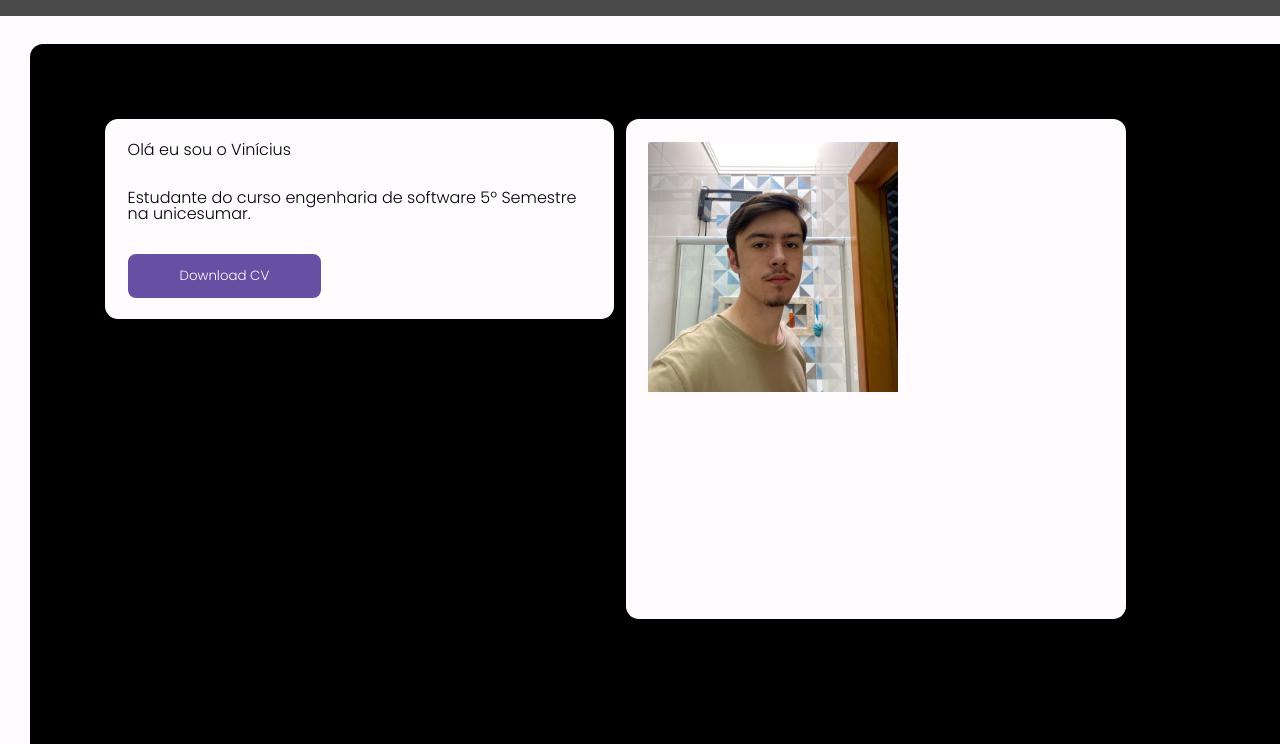
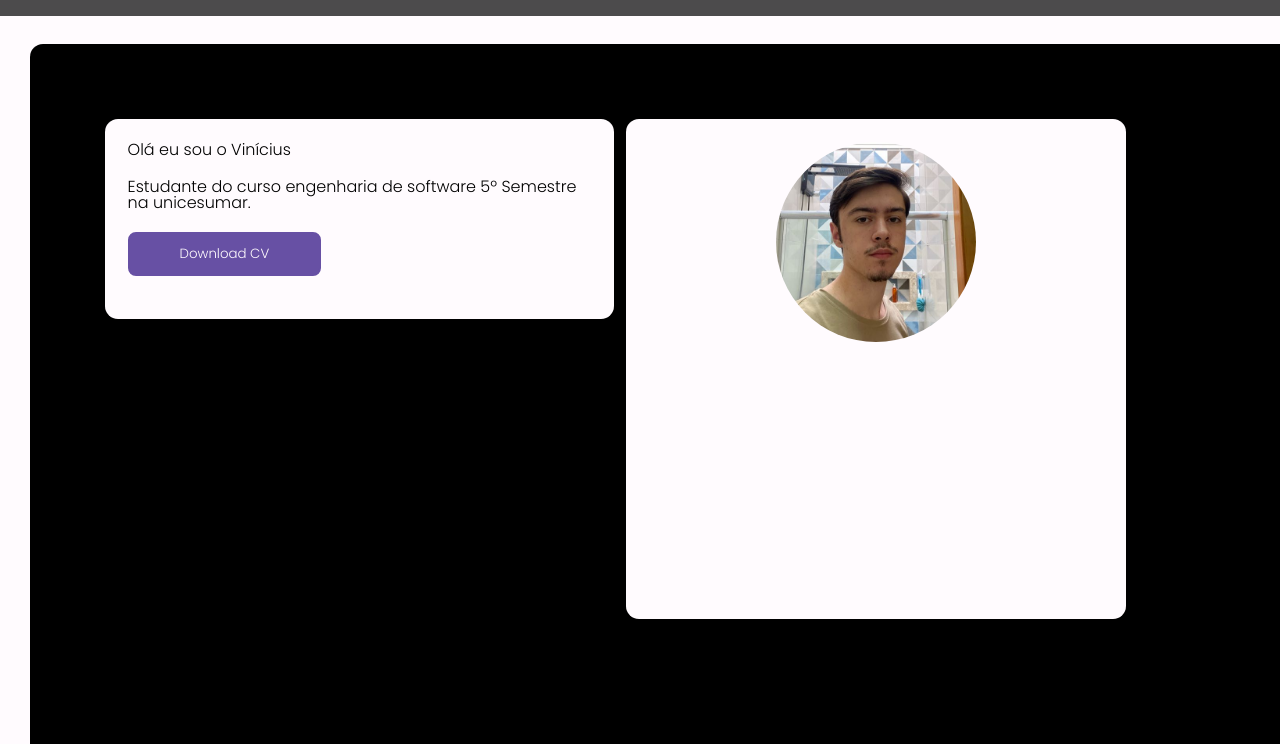
Before and after one commit to Oiachuva5/AepProgramWeb, a website: page Portifolio/index.html in a window 1280 px wide. Shown: the part 56-800 px from the top of the page. Drawn offline with Linux system fonts and the light colour scheme.

Commit message:
Add files via upload

```diff
--- a/Portifolio/index.html
+++ b/Portifolio/index.html
@@ -21,26 +21,29 @@
       </nav>
     </header>
   </body>
+  <main>
+    <article>
       <div class="maincenter">
 
       <div class="firstInfoBox">
         <p class="defaultFont">Olá eu sou o Vinícius</p>
-      <br>
-      <br>
         <p class="defaultFont"> Estudante do curso engenharia de software 5º Semestre na unicesumar.</p>
-      <br>
-      <br>
         <input class="buttonStyle "type="button" value="Download CV">
       </div>
       <div class="seccondInfoBox">
-          <img src="./images/portimage.jpg" alt="Perfil" width="250px" mask="url(#svgmask3)">
-
+        <div class="imgmask">
+        <img src="./images/portimage.jpg" alt="Perfil" width="250px" >
+        </div>
 
         </div>
       </div>
     </div>
+    </article>
+    <section>
+      <p class="test">Opala</p>
+    </section>
 
-
+  </main>
 </html>
 
 
--- a/Portifolio/stylecss/styleSheet.css
+++ b/Portifolio/stylecss/styleSheet.css
@@ -9,6 +9,10 @@
 
 body{
   background-color: #FFFBFE;
+  display: flex;
+  flex-wrap: wrap;
+
+
 }
 
 header{
@@ -31,8 +35,7 @@ header{
   background: #000;
 
   position: static;
-/*justify-content: center;*/
-/*align-items: center;*/
+
   border-radius: 13px;
 
   margin: 100px 30px;
@@ -46,19 +49,24 @@ header{
 }
 
 .firstInfoBox{
+  display: flex;
+  flex-wrap: wrap;
   align-items: center;
+  justify-content: space-between;
   background: #FFFBFE;
   border-radius: 13px;
   padding: 2%;
   box-sizing: 640px;
   width: 45%;
   height: 200px;
+  gap: 20px;
 
 }
 
 .seccondInfoBox{
-
-  align-items: center;
+  display: flex;
+  align-items: flex-start;
+  justify-content: center;
   background: #FFFBFE;
   border-radius: 13px;
   padding: 2%;
@@ -78,6 +86,9 @@ header{
 }
 
 .buttonStyle{
+  display: flex;
+  align-items: flex-end;
+  justify-content: center;
   color: #FFFBFE;
   padding: 10px 50px;
   margin-bottom: 20px;
@@ -103,7 +114,19 @@ header{
   margin-left: 40px;
 }
 
+.imgmask {
+  display: flex;
+  align-items: center;
+  justify-content: center;
+  width: 200px;
+  height: 200px;
+  border-radius: 50%;
+  overflow: hidden;
+}
 
+.test{
+  color: red;
+}
 
 
 
```
Lines whose indentation alone changed are shown as unchanged.
